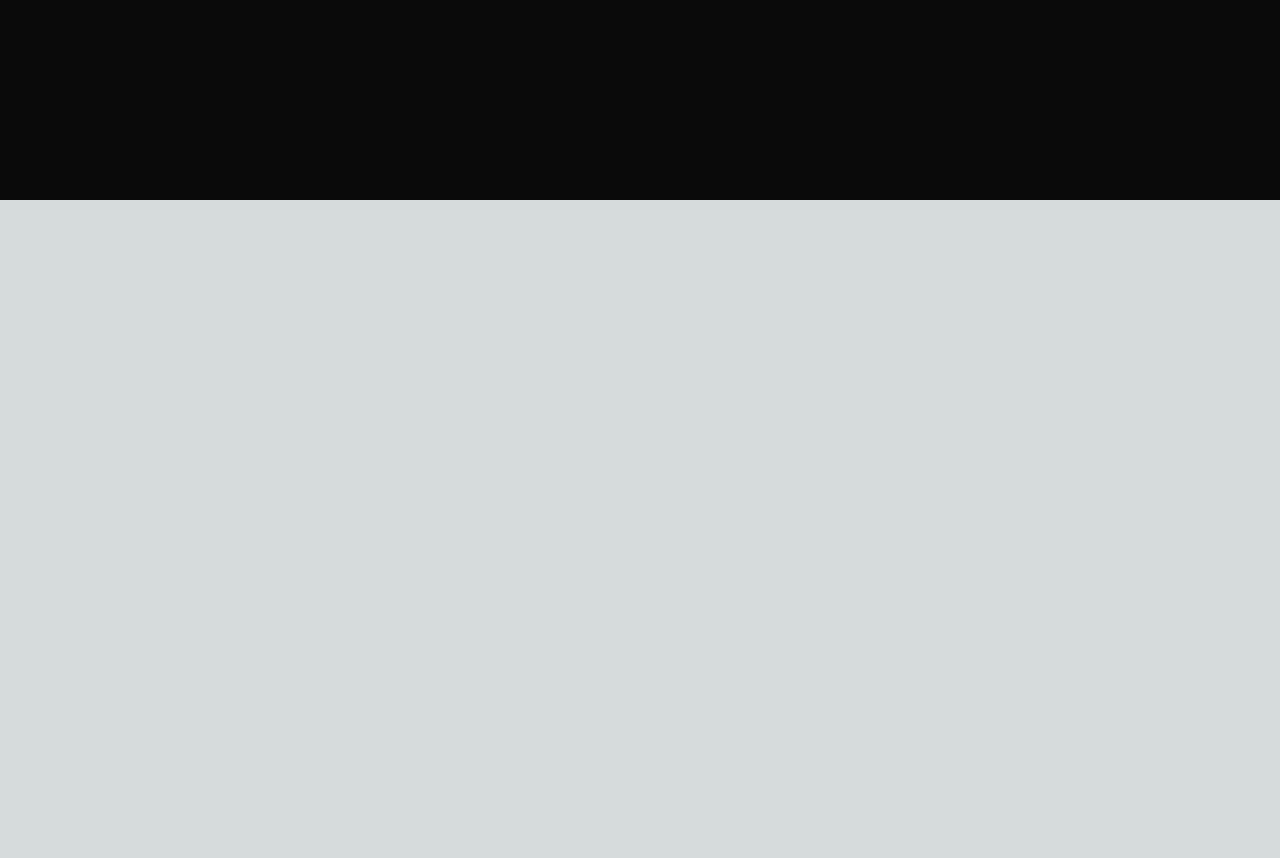
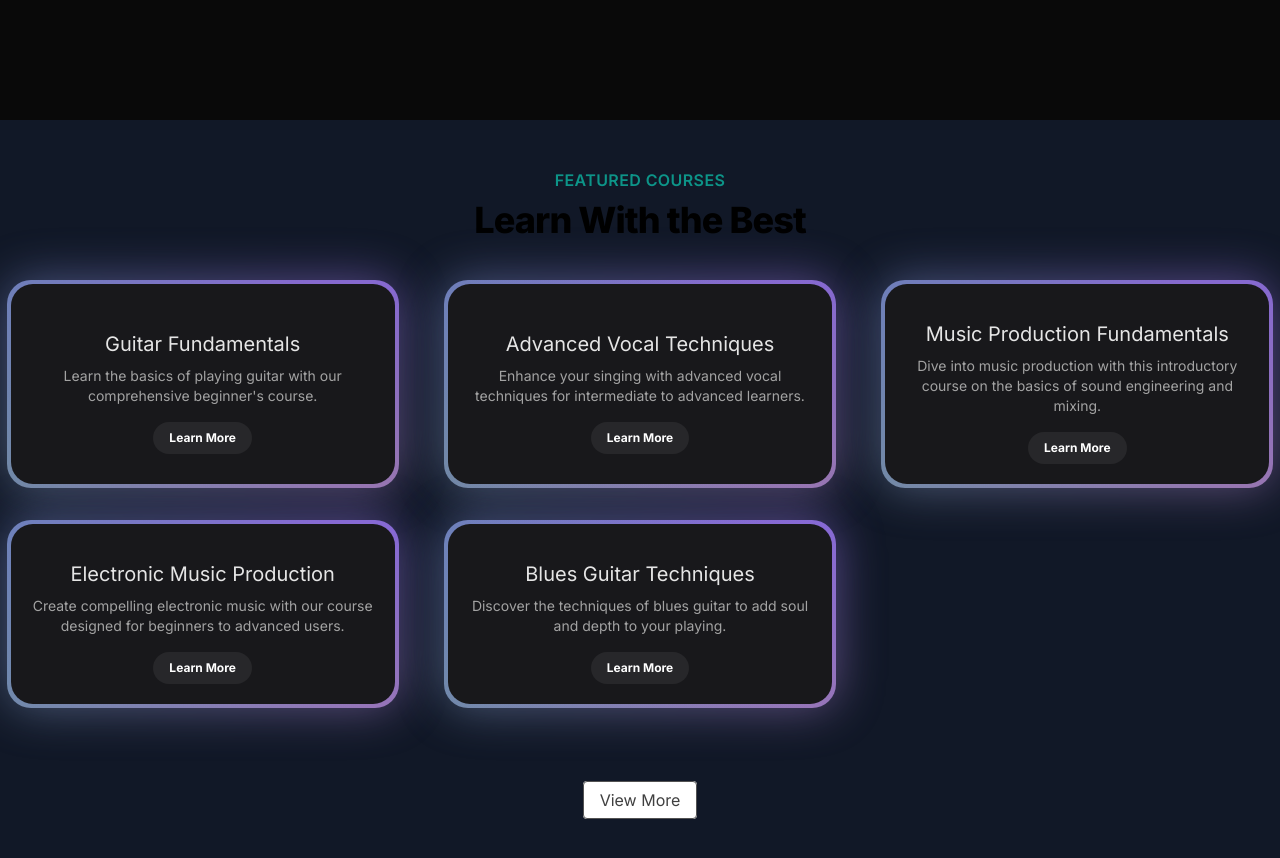
Before and after one commit to swamiabhishek45/Master-Music-Next.js-, a Next.js app: page / in a window 1280 px wide. Shown: the part 600-1458 px from the top of the page. Before the commit the page ends 800 px from the top, so only its background shows below. Built offline with nearby package versions, Linux system fonts and the light colour scheme.

Commit message:
"Added FeaturedCourses component to Home page and updated HeroSection styling"

```diff
--- a/src/app/page.tsx
+++ b/src/app/page.tsx
@@ -1,3 +1,4 @@
+import FeaturedCourses from '@/components/FeaturedCourses';
 import HeroSection from '@/components/HeroSection'
 
 export default function Home() {
@@ -5,6 +6,7 @@ export default function Home() {
     <main className="min-h-screen antialiased bg-black/[0.96] bg-grid-white/[0.02]">
 
     <HeroSection />
+    <FeaturedCourses />
     </main>
   );
 }
--- /dev/null
+++ b/src/components/FeaturedCourses.tsx
@@ -0,0 +1,78 @@
+'use client';
+import courseData from "../data/music_courses.json";
+import Link from "next/link";
+import { BackgroundGradient } from "./ui/background-gradient";
+import Image from "next/image";
+
+
+// Apana created datatype (Typescript)
+interface Course {
+    id: number;
+    title: string;
+    slug: string;
+    description: string;
+    price: number;
+    instructor: string;
+    isFeatured: boolean;
+    image: string;
+}
+
+function FeaturedCourses() {
+    const featuredCourses = courseData.courses.filter(
+        (course: Course) => course.isFeatured
+    );
+    return (
+        <div className="py-12 bg-gray-900">
+            {/* first portion */}
+            <div className="text-center">
+                <h2 className="font-semibold uppercase text-teal-600 text-base tracking-wide ">
+                    Featured Courses
+                </h2>
+                <p className="text-3xl sm:text-4xl leading-8 mt-2 tracking-tight font-extrabold">
+                    Learn With the Best
+                </p>
+            </div>
+            {/* second portion */}
+            <div className="mt-10">
+                <div className="grid grid-cols-1 sm:grid-cols-2 lg:grid-cols-3 gap-8 justify-center">
+                    {featuredCourses.map((course: Course) => (
+                        <div key={course.id} className="flex justify-center ">
+                            <BackgroundGradient className="flex flex-col rounded-[22px] bg-white dark:bg-zinc-900 overflow-hidden h-full max-w-sm p-5 justify-center items-center">
+                                {/* <Image
+                                    src={`/jordans.webp`}
+                                    alt="jordans"
+                                    height="200"
+                                    width="200"
+                                    className="object-contain"
+                                /> */}
+                                <p className="text-base sm:text-xl text-black mt-4 mb-2 dark:text-neutral-200">
+                                    {course.title}
+                                </p>
+
+                                <p className="text-sm text-neutral-600 dark:text-neutral-400 text-center">
+                                    {course.description}
+                                </p>
+                                <Link
+                                href={`/courses/${course.slug}`} className="rounded-full  px-4 py-2 w-fit text-white flex items-center space-x-1 bg-black mt-4 text-xs font-bold dark:bg-zinc-800">
+                                    <span>Learn More  </span>
+
+                                </Link>
+                            </BackgroundGradient>
+                        </div>
+                    ))}
+                </div>
+            </div>
+            {/*  third portion */}
+            <div className="text-center mt-20">
+                <Link
+                    href="/courses"
+                    className="px-4 py-2 bg-white rounded border border-neutral-600 text-neutral-700 transition duration-200 hover:bg-gray-200"
+                >
+                    View More
+                </Link>
+            </div>
+        </div>
+    );
+}
+
+export default FeaturedCourses;
--- a/src/components/HeroSection.tsx
+++ b/src/components/HeroSection.tsx
@@ -5,11 +5,11 @@ import { Button } from "./ui/moving-border";
 export default function HeroSection() {
     return (
         <>
+            <div className="h-auto md:h-[45rem] w-full rounded-md flex flex-col items-center justify-center relative overflow-hidden mx-auto py-10 md:py-0">
             <Spotlight
                 className="-top-40 left-0 md:left-60 md:-top-20"
                 fill="white"
             />
-            <div className="h-auto md:h-[40rem] w-full rounded-md flex flex-col items-center justify-center relative overflow-hidden mx-auto py-10 md:py-0 ">
                 <div className="p-4 relative z-10 w-full text-center">
                     <h1 className="mt-20 md:mt-0 w-full text-4xl md:text-7xl bg-clip-text text-transparent font-bold bg-gradient-to-b from-neutral-50 to-neutral-400">
                         Master the Art of Music
--- /dev/null
+++ b/src/components/ui/background-gradient.tsx
@@ -0,0 +1,72 @@
+import { cn } from "@/utils/cn";
+import React from "react";
+import { motion } from "framer-motion";
+
+export const BackgroundGradient = ({
+    children,
+    className,
+    containerClassName,
+    animate = true,
+}: {
+    children?: React.ReactNode;
+    className?: string;
+    containerClassName?: string;
+    animate?: boolean;
+}) => {
+    const variants = {
+        initial: {
+            backgroundPosition: "0 50%",
+        },
+        animate: {
+            backgroundPosition: ["0, 50%", "100% 50%", "0 50%"],
+        },
+    };
+    return (
+        <div className={cn("relative p-[4px] group", containerClassName)}>
+            <motion.div
+                variants={animate ? variants : undefined}
+                initial={animate ? "initial" : undefined}
+                animate={animate ? "animate" : undefined}
+                transition={
+                    animate
+                        ? {
+                              duration: 5,
+                              repeat: Infinity,
+                              repeatType: "reverse",
+                          }
+                        : undefined
+                }
+                style={{
+                    backgroundSize: animate ? "400% 400%" : undefined,
+                }}
+                className={cn(
+                    "absolute inset-0 rounded-3xl z-[1] opacity-60 group-hover:opacity-100 blur-xl  transition duration-500 will-change-transform",
+                    " bg-[radial-gradient(circle_farthest-side_at_0_100%,#00ccb1,transparent),radial-gradient(circle_farthest-side_at_100%_0,#7b61ff,transparent),radial-gradient(circle_farthest-side_at_100%_100%,#ffc414,transparent),radial-gradient(circle_farthest-side_at_0_0,#1ca0fb,#141316)]"
+                )}
+            />
+            <motion.div
+                variants={animate ? variants : undefined}
+                initial={animate ? "initial" : undefined}
+                animate={animate ? "animate" : undefined}
+                transition={
+                    animate
+                        ? {
+                              duration: 5,
+                              repeat: Infinity,
+                              repeatType: "reverse",
+                          }
+                        : undefined
+                }
+                style={{
+                    backgroundSize: animate ? "400% 400%" : undefined,
+                }}
+                className={cn(
+                    "absolute inset-0 rounded-3xl z-[1] will-change-transform",
+                    "bg-[radial-gradient(circle_farthest-side_at_0_100%,#00ccb1,transparent),radial-gradient(circle_farthest-side_at_100%_0,#7b61ff,transparent),radial-gradient(circle_farthest-side_at_100%_100%,#ffc414,transparent),radial-gradient(circle_farthest-side_at_0_0,#1ca0fb,#141316)]"
+                )}
+            />
+
+            <div className={cn("relative z-10", className)}>{children}</div>
+        </div>
+    );
+};
```
